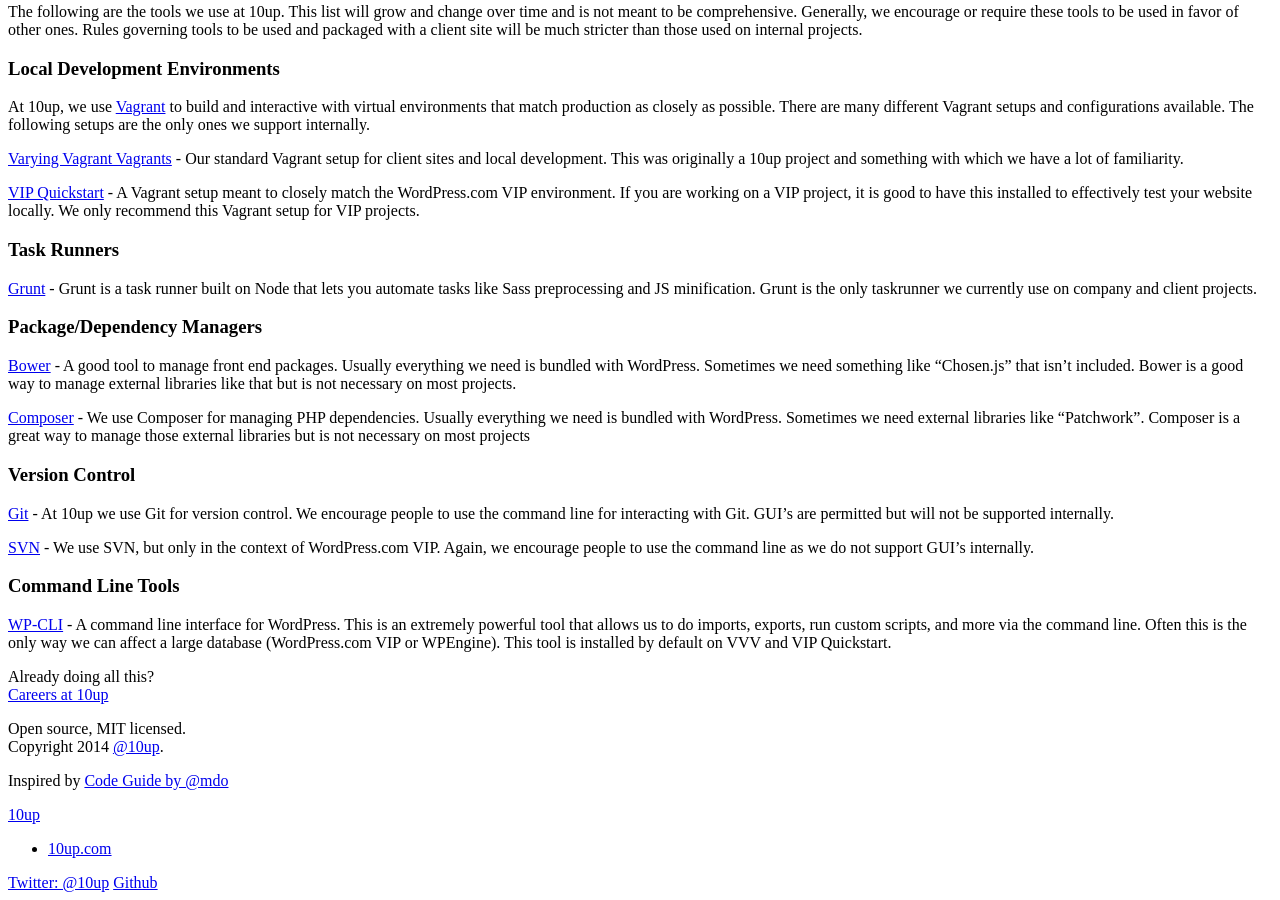
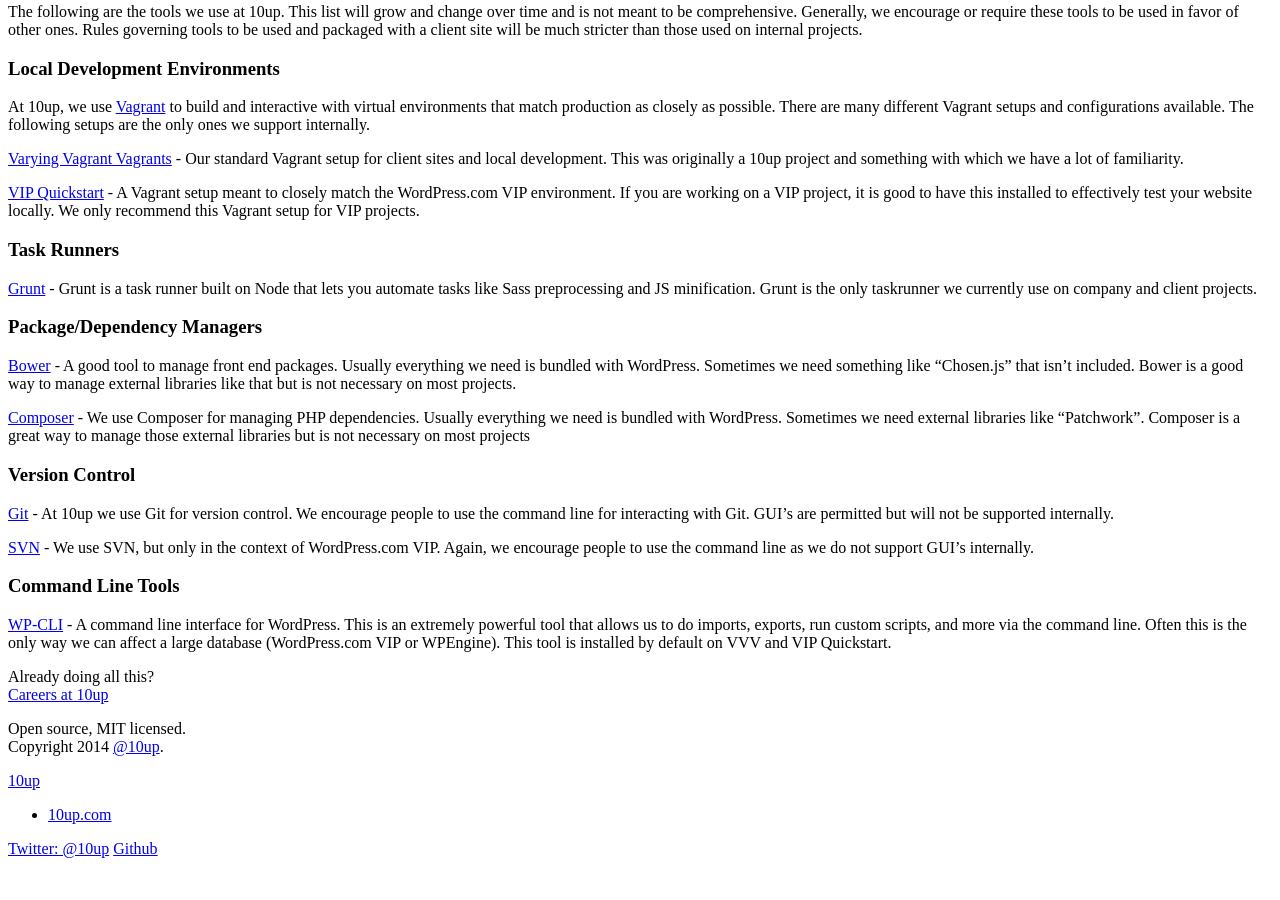
Before and after one commit to 10up/Engineering-Best-Practices, a Jekyll site: the page built from tools.md, in a window 1280 px wide and 900 px high, scrolled down 811 px. Built offline with Jekyll 4.4.1, drawn with Linux system fonts in a browser that asks for light colours; some web fonts are replaced; Markdown is read by kramdown in place of the engine named in the settings; comment, search, counter and statistics services are not loaded; after the commit the page ends 1677 px from its top, so only the background shows below that.

Commit message:
Remove code guide stuff

```diff
--- a/_includes/footer.html
+++ b/_includes/footer.html
@@ -10,10 +10,6 @@
 			<p>Open source, MIT licensed.<br>
 				Copyright {{ site.time | date: '%Y' }}
 				<a href="https://twitter.com/10up">@10up</a>.</p>
-
-			<p>
-				Inspired by <a href="http://codeguide.co">Code Guide by @mdo</a><br>
-			</p>
 		</div>
 	</div>
 </div>
```
